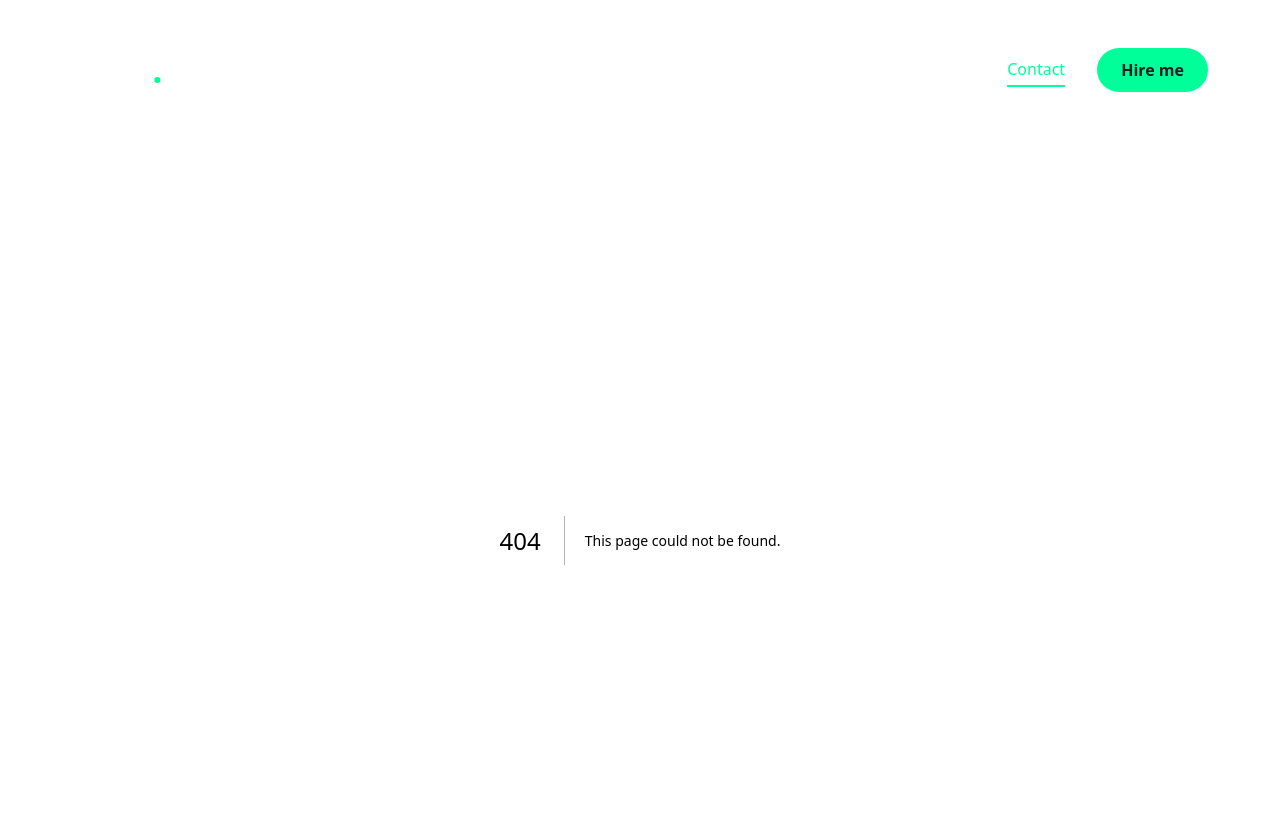
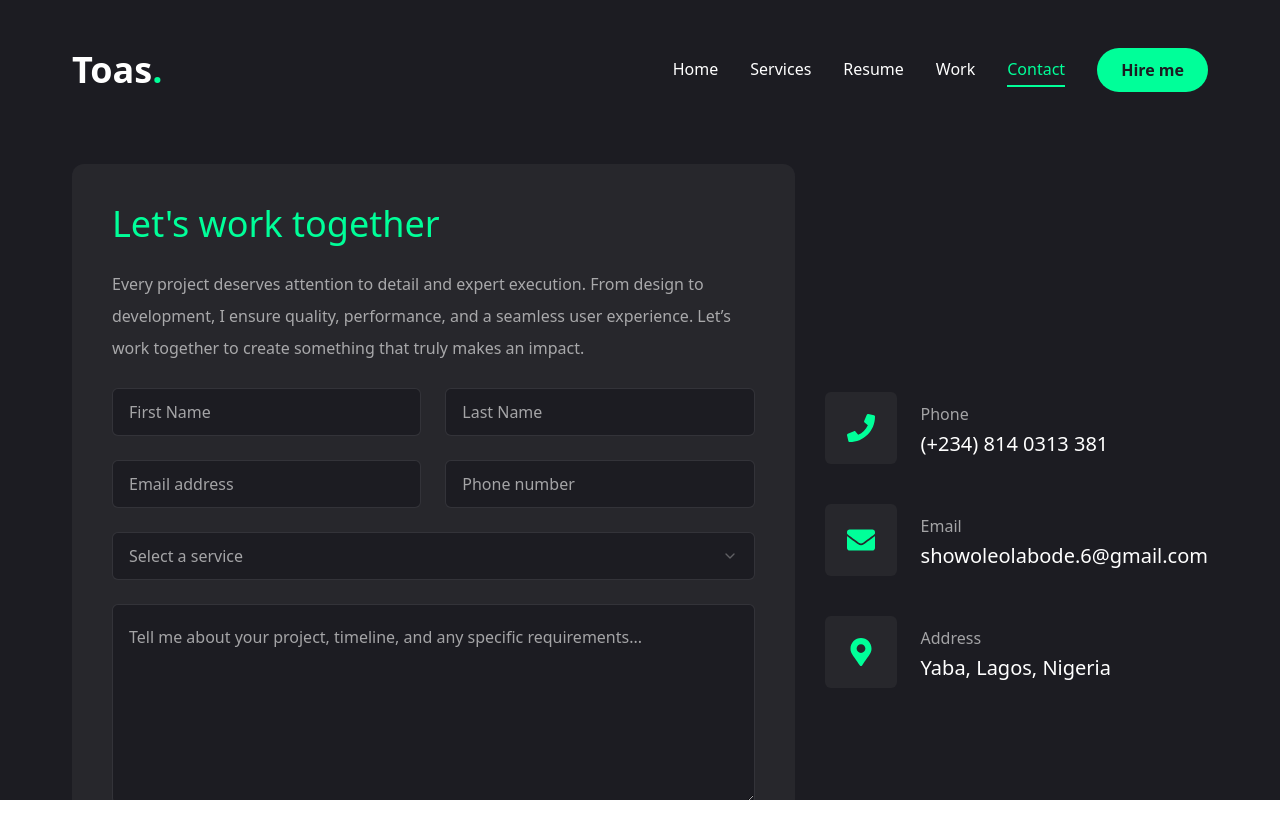
Before and after one commit to David-Toas/port, a Next.js app: page /contact in a window 1280 px wide. Before the commit this address had no page. Shown: the top 838 px of the page. Built offline with nearby package versions, Linux system fonts and the light colour scheme.

Commit message:
contact fix

```diff
--- /dev/null
+++ b/app/contact/page.jsx
@@ -0,0 +1,244 @@
+/* eslint-disable react/no-unescaped-entities */
+"use client";
+
+import { Button } from "@/components/ui/button";
+import { Input } from "@/components/ui/input";
+import { Textarea } from "@/components/ui/textarea";
+import React, { useState } from "react";
+
+import {
+  Select,
+  SelectContent,
+  SelectGroup,
+  SelectItem,
+  SelectLabel,
+  SelectTrigger,
+  SelectValue,
+} from "@/components/ui/select";
+
+import { FaPhone, FaEnvelope, FaMapMarkerAlt } from "react-icons/fa";
+
+import { motion } from "framer-motion";
+import { toast } from "sonner";
+
+const info = [
+  {
+    icon: <FaPhone />,
+    title: "Phone",
+    content: "(+234) 814 0313 381",
+  },
+  {
+    icon: <FaEnvelope />,
+    title: "Email",
+    content: "showoleolabode.6@gmail.com",
+  },
+  {
+    icon: <FaMapMarkerAlt />,
+    title: "Address",
+    content: "Yaba, Lagos, Nigeria",
+  },
+];
+
+const Contact = () => {
+  const [isSubmitting, setIsSubmitting] = useState(false);
+  const [formErrors, setFormErrors] = useState({});
+
+  const validateForm = (formData) => {
+    const errors = {};
+    const email = formData.get('email');
+    const firstName = formData.get('first_name');
+    const lastName = formData.get('last_name');
+    const phone = formData.get('phone');
+    const message = formData.get('message');
+
+    if (!firstName?.trim()) errors.firstName = 'First name is required';
+    if (!lastName?.trim()) errors.lastName = 'Last name is required';
+    if (!email?.trim()) {
+      errors.email = 'Email is required';
+    } else if (!/^[^\s@]+@[^\s@]+\.[^\s@]+$/.test(email)) {
+      errors.email = 'Please enter a valid email address';
+    }
+    if (!phone?.trim()) {
+      errors.phone = 'Phone number is required';
+    } else if (!/^[\+]?[\d\s\-\(\)]+$/.test(phone)) {
+      errors.phone = 'Please enter a valid phone number';
+    }
+    if (!message?.trim()) errors.message = 'Message is required';
+
+    return errors;
+  };
+
+  const onSubmit = async (event) => {
+    event.preventDefault();
+    setIsSubmitting(true);
+    setFormErrors({});
+
+    const formData = new FormData(event.target);
+    const errors = validateForm(formData);
+
+    if (Object.keys(errors).length > 0) {
+      setFormErrors(errors);
+      setIsSubmitting(false);
+      toast.error('Please fix the form errors');
+      return;
+    }
+
+    toast.loading("Sending message...");
+    formData.append("access_key", "a1bf641e-88bd-44bd-accf-b8e09650a484");
+
+    try {
+      const response = await fetch("https://api.web3forms.com/submit", {
+        method: "POST",
+        body: formData,
+      });
+
+      const data = await response.json();
+
+      if (data.success) {
+        toast.dismiss();
+        toast.success("Message sent successfully! I'll get back to you soon.");
+        event.target.reset();
+        setFormErrors({});
+      } else {
+        console.log("Error", data);
+        toast.dismiss();
+        toast.error(data.message || "Failed to send message. Please try again.");
+      }
+    } catch (error) {
+      console.error(error);
+      toast.dismiss();
+      toast.error("Network error. Please check your connection and try again.");
+    } finally {
+      setIsSubmitting(false);
+    }
+  };
+
+  return (
+    <motion.section
+      initial={{ opacity: 0 }}
+      animate={{
+        opacity: 1,
+        transition: { delay: 0.4, duration: 0.4, ease: "easeIn" },
+      }}
+      className="py-6"
+    >
+      <div className="container mx-auto">
+        <div className="flex flex-col-reverse xl:flex-row gap-[30px]">
+          {/* info */}
+          <div className="flex-1 flex items-center xl:justify-end order-1 xl:order-2 mb-8 xl:mb-0">
+            <ul className="flex flex-col gap-10">
+              {info.map((item, index) => {
+                return (
+                  <li key={index} className="flex items-center gap-6">
+                    <div className="w-[52px] h-[52px] xl:w-[72px] xl:h-[72px] bg-[#27272c] text-accent rounded-md flex items-center justify-center">
+                      <div className="xl:text-[28px] ">{item.icon}</div>
+                    </div>
+                    <div className="flex-1">
+                      <h3 className="text-white/60">{item.title}</h3>
+                      <p className="text-xl">{item.content}</p>
+                    </div>
+                  </li>
+                );
+              })}
+            </ul>
+          </div>
+          {/* form */}
+          <div className="xl:h-[54%] order-2 xl:order-1">
+            <form
+              className="flex flex-col gap-6 p-10 bg-[#27272c] rounded-xl"
+              onSubmit={onSubmit}
+            >
+              <h3 className="text-4xl text-accent">Let's work together</h3>
+              <p className="text-white/60">
+                Every project deserves attention to detail and expert execution.
+                From design to development, I ensure quality, performance, and a
+                seamless user experience. Let’s work together to create
+                something that truly makes an impact.
+              </p>
+              <div className="grid grid-cols-1 md:grid-cols-2 gap-6">
+                <input
+                  type="text"
+                  name="first_name"
+                  placeholder="First Name"
+                  required
+                  className="flex h-[48px] rounded-md border border-white/10 focus:border-accent bg-primary font-light px-4 py-5 text-base placeholder:text-white/60 outline-none"
+                />
+                <input
+                  type="text"
+                  name="last_name"
+                  placeholder="Last Name"
+                  required
+                  className="flex h-[48px] rounded-md border border-white/10 focus:border-accent bg-primary font-light px-4 py-5 text-base placeholder:text-white/60 outline-none"
+                />
+                <input
+                  type="email"
+                  name="email"
+                  placeholder="Email address"
+                  required
+                  className="flex h-[48px] rounded-md border border-white/10 focus:border-accent bg-primary font-light px-4 py-5 text-base placeholder:text-white/60 outline-none"
+                />
+                <input
+                  type="tel"
+                  name="phone"
+                  placeholder="Phone number"
+                  required
+                  className="flex h-[48px] rounded-md border border-white/10 focus:border-accent bg-primary font-light px-4 py-5 text-base placeholder:text-white/60 outline-none"
+                />
+              </div>
+              {/* Select */}
+              <Select name="service">
+                <SelectTrigger className="w-full">
+                  <SelectValue placeholder="Select a service" />
+                </SelectTrigger>
+                <SelectContent>
+                  <SelectGroup>
+                    <SelectLabel>Select a service</SelectLabel>
+                    <SelectItem value="web-development">
+                      Web Development
+                    </SelectItem>
+                    <SelectItem value="ui-ux">UI/UX Design</SelectItem>
+                    <SelectItem value="bug-fixing">Bug Fixing</SelectItem>
+                    <SelectItem value="seo">SEO</SelectItem>
+                  </SelectGroup>
+                </SelectContent>
+              </Select>
+              {/* Textarea */}
+              <div>
+                <Textarea
+                  name="message"
+                  className={`h-[200px] ${
+                    formErrors.message ? 'border-red-500 focus:border-red-500' : 'focus:border-accent'
+                  } transition-colors`}
+                  placeholder="Tell me about your project, timeline, and any specific requirements..."
+                  required
+                  aria-label="Project message"
+                />
+                {formErrors.message && (
+                  <p className="text-red-500 text-sm mt-1" role="alert">{formErrors.message}</p>
+                )}
+              </div>
+              {/* Button */}
+              <Button
+                size="md"
+                type="submit"
+                className="max-w-40 disabled:opacity-50 disabled:cursor-not-allowed"
+                disabled={isSubmitting}
+              >
+                {isSubmitting ? (
+                  <div className="flex items-center gap-2">
+                    <div className="w-4 h-4 border-2 border-primary border-t-transparent rounded-full animate-spin"></div>
+                    Sending...
+                  </div>
+                ) : (
+                  'Send Message'
+                )}
+              </Button>
+            </form>
+          </div>
+        </div>
+      </div>
+    </motion.section>
+  );
+};
+
+export default Contact;
```
